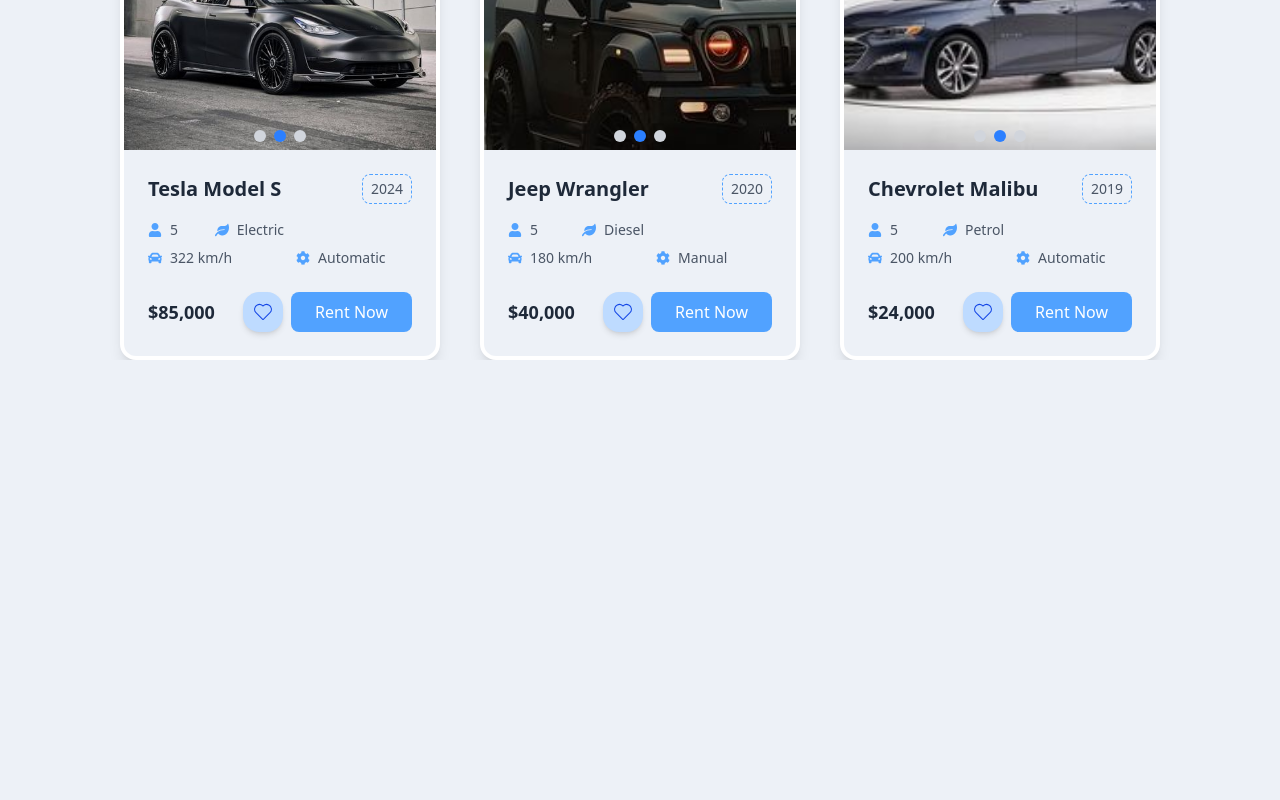
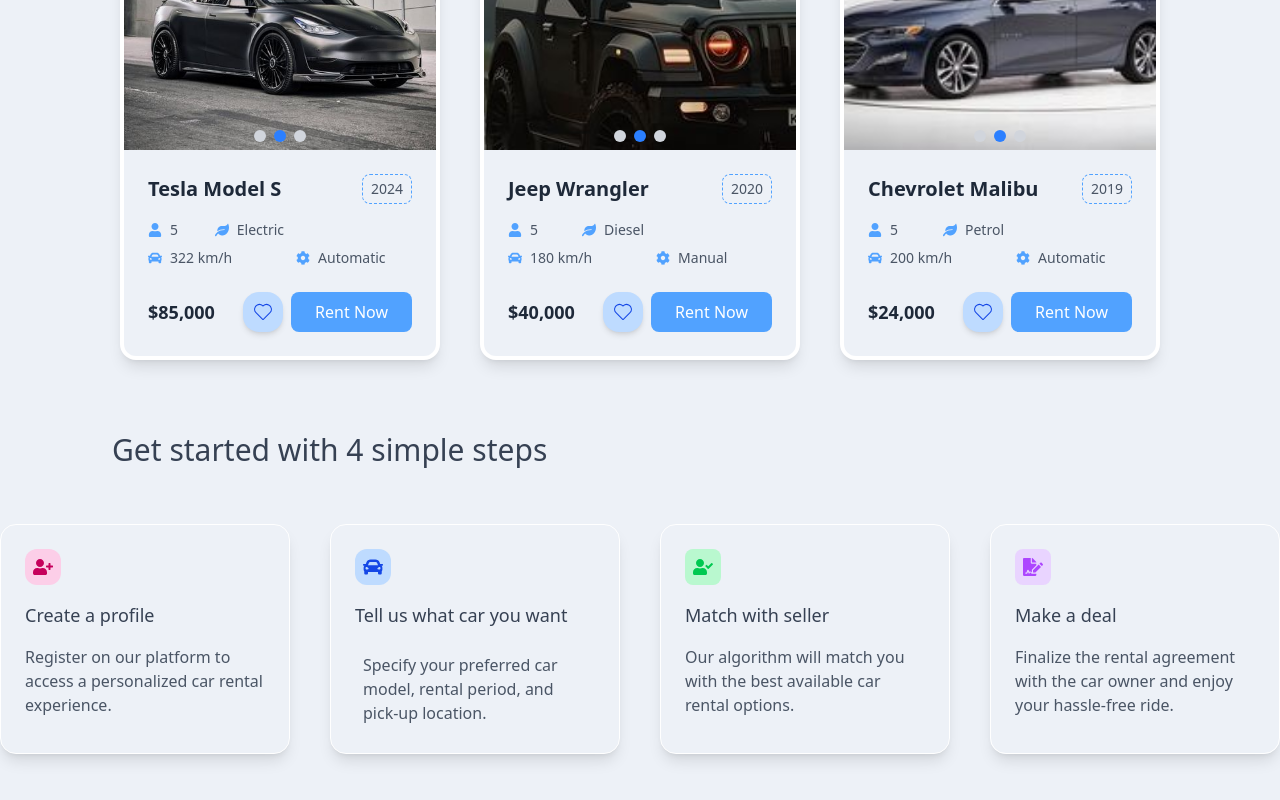
Before and after one commit to SadaqElmi/LPGTMC, a React (Vite) app: page / in a window 1280 px wide. Shown: the part 1526-2326 px from the top of the page. Before the commit the page ends 1886 px from the top, so only its background shows below. Built offline with nearby package versions, Linux system fonts and the light colour scheme.

Commit message:
Get started with 4 simple steps

```diff
--- a/src/pages/Home/Home.jsx
+++ b/src/pages/Home/Home.jsx
@@ -1,6 +1,7 @@
 import React from "react";
 import Herosection from "./components/Hero";
 import FeaturedCars from "./components/FeaturedCars";
+import GetStarted from "./components/GetStarted";
 
 
 const Home = () => {
@@ -8,6 +9,7 @@
     <div>
       <Herosection />
       <FeaturedCars />
+      <GetStarted />
     </div>
   )
 
--- /dev/null
+++ b/src/pages/Home/components/GetStarted.jsx
@@ -0,0 +1,73 @@
+import React from 'react'
+import {
+    FaUserPlus,
+    FaCar,
+    FaUserCheck,
+    FaFileSignature,
+  } from "react-icons/fa";
+const GetStarted = () => {
+  return (
+    <div className="bg-[#edf1f7] pt-10">
+        <h1 className='text-3xl ml-28 text-gray-700 mt-8'>Get started with 4 simple steps</h1>
+      {/* Information Section */}
+      <div className="sm:flex justify-center gap-10 h-[400px] mt-14">
+        {/* Info Box 1 */}
+        <div className="sm:w-[300px] sm:h-[230px] p-6 shadow-lg rounded-2xl border-1 border-white   bg-[#edf1f7] hover:scale-105 transform transition-all duration-300">
+          <div>
+            <FaUserPlus className="text-pink-700 bg-pink-200 p-2 rounded-xl text-4xl" />
+            <h1 className="py-4 text-lg  text-gray-700">
+              Create a profile
+            </h1>
+            <p className="text-gray-600">
+              Register on our platform to access a personalized car rental
+              experience.
+            </p>
+          </div>
+        </div>
+
+        {/* Info Box 2 */}
+        <div className="sm:w-[300px] sm:h-[230px] p-6 shadow-lg rounded-2xl border-1 border-white bg-[#edf1f7] hover:scale-105 transform transition-all duration-300">
+          <div>
+            <FaCar className="text-blue-700 text-4xl bg-blue-200 p-2 rounded-xl" />
+            <h1 className="py-4 text-lg  text-gray-700">
+              Tell us what car you want
+            </h1>
+            <p className="text-gray-600 p-2 ">
+            Specify your preferred car model, rental period, and pick-up location.
+            </p>
+          </div>
+        </div>
+
+        {/* Info Box 3 */}
+        <div className="sm:w-[300px] sm:h-[230px] p-6 shadow-lg rounded-2xl border-1 border-white  bg-[#edf1f7] hover:scale-105 transform transition-all duration-300">
+          <div>
+            <FaUserCheck className="text-green-500 bg-green-200 p-2 rounded-lg text-4xl" />
+            <h1 className="py-4 text-lg  text-gray-700">
+              Match with seller
+            </h1>
+            <p className="text-gray-600">
+              Our algorithm will match you with the best available car rental
+              options.
+            </p>
+          </div>
+        </div>
+
+        {/* Info Box 4 */}
+        <div className="sm:w-[300px] sm:h-[230px] p-6 shadow-lg rounded-2xl border-1 border-white  bg-[#edf1f7]hover:scale-105 transform transition-all duration-300">
+          <div>
+            <FaFileSignature className="text-purple-500 text-4xl bg-purple-200 p-2 rounded-lg" />
+            <h1 className="py-4 text-lg  text-gray-700">
+              Make a deal
+            </h1>
+            <p className="text-gray-600">
+              Finalize the rental agreement with the car owner and enjoy your
+              hassle-free ride.
+            </p>
+          </div>
+        </div>
+      </div>
+    </div>
+  );
+}
+
+export default GetStarted
```
